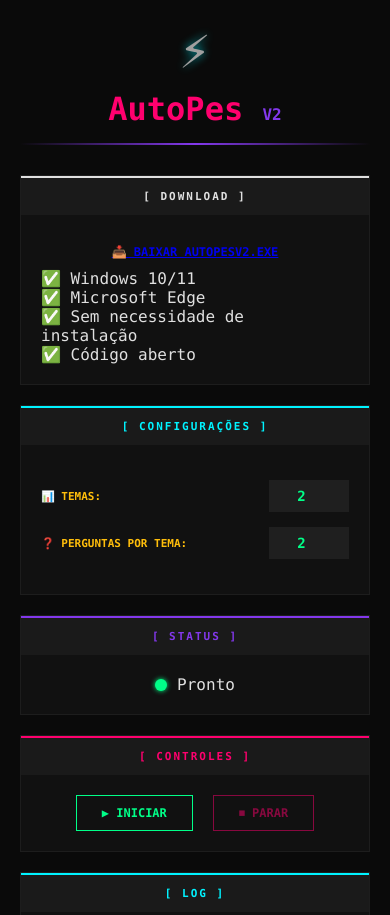
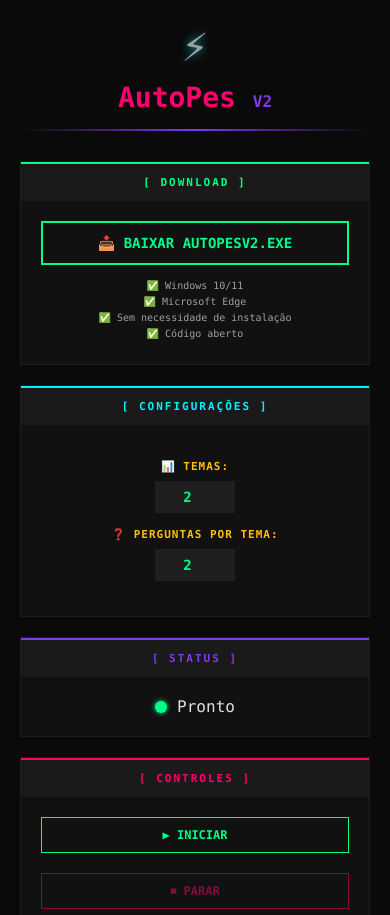
Before and after one commit to MisaAndrejezieski/AutoPesV2_Web, a plain HTML site: page frontend/index.html in a window 390 px wide. Shown: the top 915 px of the page. Drawn offline with Linux system fonts and the light colour scheme.

Commit message:
Update style.css

```diff
--- a/frontend/src/css/style.css
+++ b/frontend/src/css/style.css
@@ -1,13 +1,21 @@
+/* ============================================
+   AutoPes V2 - Dark Neon Theme
+   Autor: Misael Andrejezieski
+   Versão: 2.0.0
+   ============================================ */
+
 :root {
     --bg-primary: #0a0a0a;
     --bg-secondary: #111111;
     --bg-tertiary: #1a1a1a;
     --bg-input: #1f1f1f;
+
     --neon-cyan: #00f3ff;
     --neon-pink: #ff006e;
     --neon-green: #00ff88;
     --neon-yellow: #ffbe0b;
     --neon-purple: #8338ec;
+
     --text-primary: #e0e0e0;
     --text-secondary: #a0a0a0;
     --text-muted: #6c6c6c;
@@ -35,6 +43,7 @@ body {
     width: 100%;
 }
 
+/* Header */
 header {
     text-align: center;
     margin-bottom: 30px;
@@ -72,6 +81,7 @@ h1 {
     margin: 15px 0;
 }
 
+/* Cards */
 .card {
     background: var(--bg-secondary);
     margin-bottom: 20px;
@@ -91,11 +101,13 @@ h1 {
 .card__header.cyan { border-top-color: var(--neon-cyan); color: var(--neon-cyan); }
 .card__header.pink { border-top-color: var(--neon-pink); color: var(--neon-pink); }
 .card__header.purple { border-top-color: var(--neon-purple); color: var(--neon-purple); }
+.card__header.green { border-top-color: var(--neon-green); color: var(--neon-green); }
 
 .card__body {
     padding: 20px;
 }
 
+/* Formulários */
 .form-group {
     display: flex;
     justify-content: space-between;
@@ -107,6 +119,7 @@ h1 {
     color: var(--neon-yellow);
     font-size: 11px;
     font-weight: bold;
+    letter-spacing: 1px;
 }
 
 .form-group input {
@@ -127,6 +140,7 @@ h1 {
     box-shadow: 0 0 5px var(--neon-green);
 }
 
+/* Status */
 .status-area {
     display: flex;
     align-items: center;
@@ -142,10 +156,12 @@ h1 {
     box-shadow: 0 0 5px var(--neon-green);
 }
 
+/* Botões */
 .button-group {
     display: flex;
     justify-content: center;
     gap: 20px;
+    flex-wrap: wrap;
 }
 
 .btn {
@@ -156,6 +172,8 @@ h1 {
     border: none;
     cursor: pointer;
     transition: all 0.2s ease;
+    text-decoration: none;
+    display: inline-block;
 }
 
 .btn-success {
@@ -182,11 +200,38 @@ h1 {
     box-shadow: 0 0 10px var(--neon-pink);
 }
 
+.btn-download {
+    background: transparent;
+    color: var(--neon-green);
+    border: 2px solid var(--neon-green);
+    padding: 12px 30px;
+    font-size: 14px;
+}
+
+.btn-download:hover {
+    background: var(--neon-green);
+    color: var(--bg-primary);
+    box-shadow: 0 0 15px var(--neon-green);
+}
+
 .btn:disabled {
     opacity: 0.5;
     cursor: not-allowed;
 }
 
+/* Requirements */
+.requirements {
+    margin-top: 15px;
+    text-align: center;
+}
+
+.requirements p {
+    color: var(--text-secondary);
+    font-size: 10px;
+    margin: 5px 0;
+}
+
+/* Log */
 .log-container {
     background: var(--bg-primary);
     height: 200px;
@@ -199,6 +244,7 @@ h1 {
     line-height: 1.6;
 }
 
+/* Footer */
 footer {
     text-align: center;
     margin-top: 20px;
@@ -225,3 +271,37 @@ footer {
 ::-webkit-scrollbar-thumb {
     background: var(--neon-purple);
 }
+
+::-webkit-scrollbar-thumb:hover {
+    background: var(--neon-cyan);
+}
+
+/* Responsivo */
+@media (max-width: 500px) {
+    .container {
+        max-width: 100%;
+    }
+
+    .form-group {
+        flex-direction: column;
+        gap: 8px;
+    }
+
+    .button-group {
+        flex-direction: column;
+        align-items: center;
+    }
+
+    .btn {
+        width: 100%;
+        text-align: center;
+    }
+
+    h1 {
+        font-size: 28px;
+    }
+
+    .icon {
+        font-size: 44px;
+    }
+}
```
